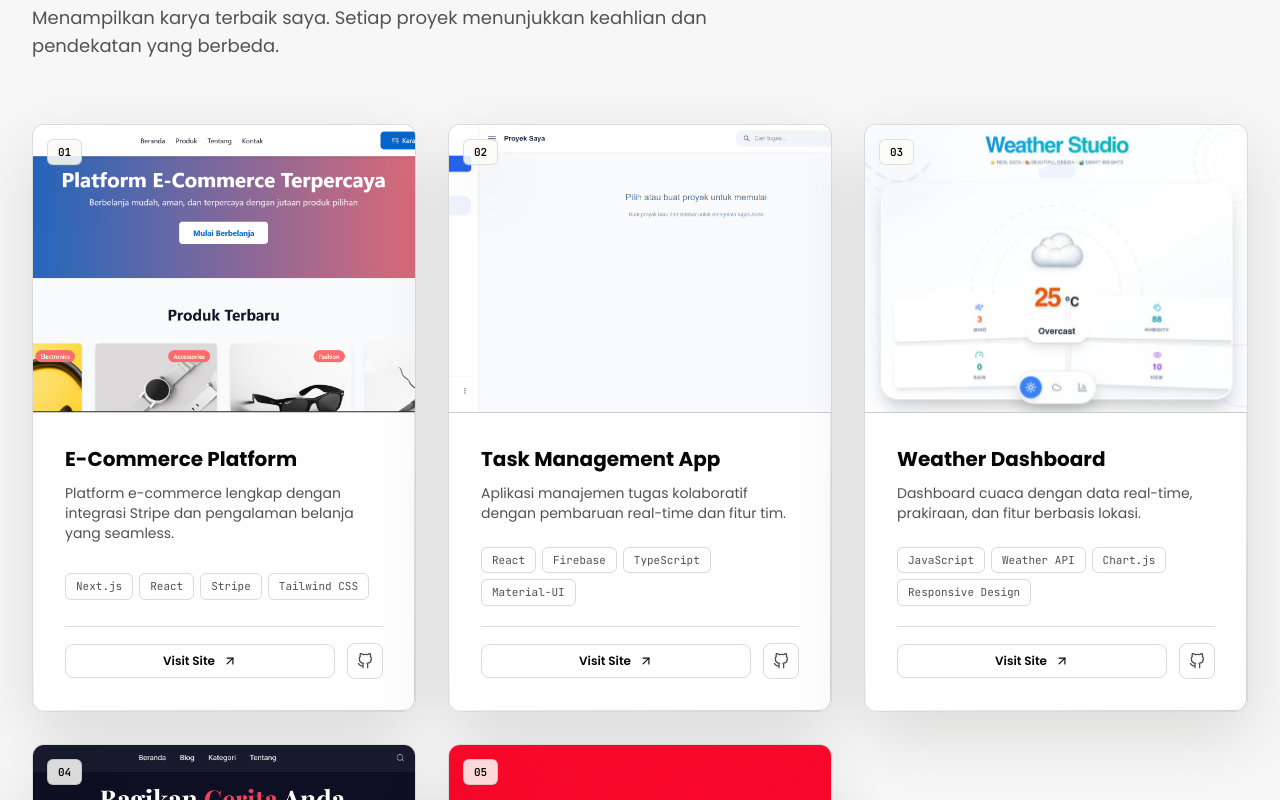
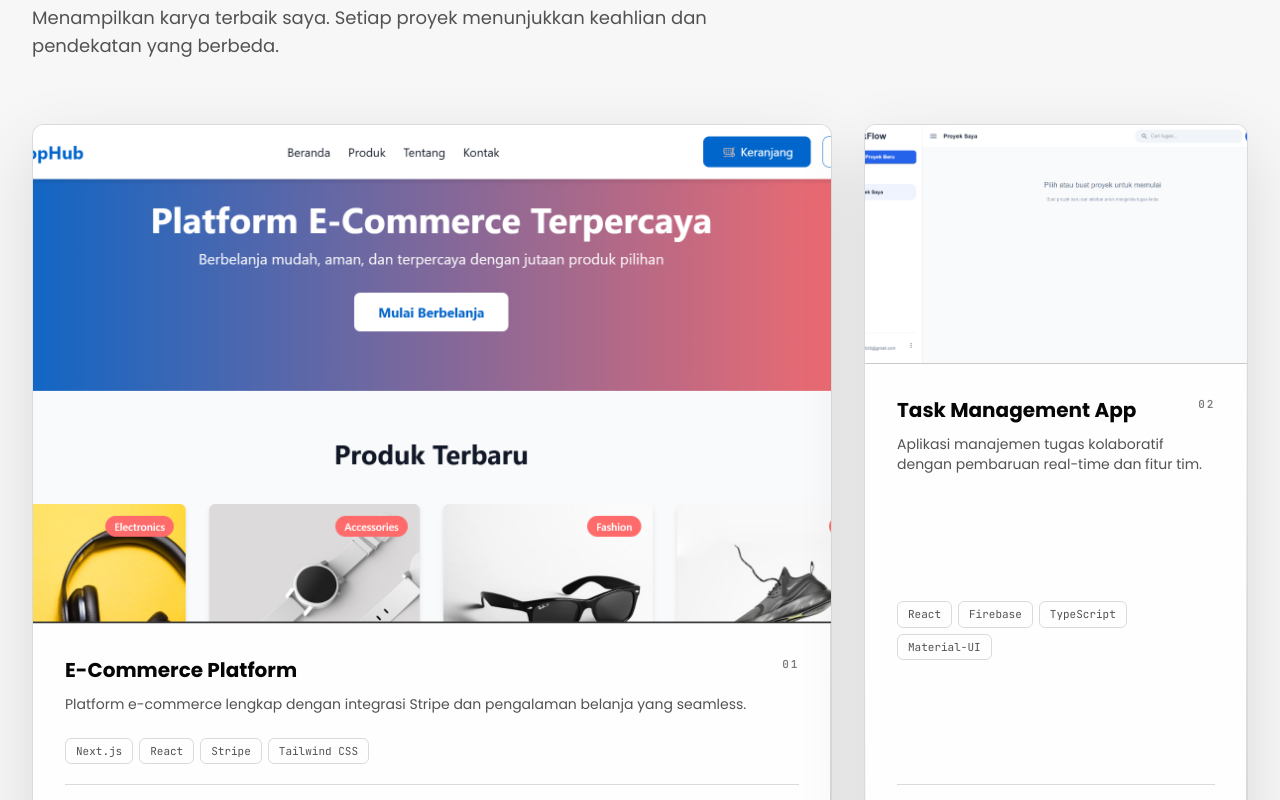
Before and after one commit to Barli-Pemula/portfolio, a Next.js app: page / in a window 1280 px wide. Shown: the part 2680-3480 px from the top of the page. Built offline with nearby package versions, Linux system fonts and the light colour scheme.

Commit message:
Improve mobile project showcase

```diff
--- a/components/Projects.tsx
+++ b/components/Projects.tsx
@@ -91,38 +91,46 @@ export default function Projects() {
           {/* Asymmetric Bento / Card Grid */}
           <motion.div className="flex lg:grid lg:grid-cols-3 gap-5 lg:gap-8 overflow-x-auto lg:overflow-visible snap-x snap-mandatory pb-4 lg:pb-0 -mx-4 px-4 lg:mx-0 lg:px-0" variants={containerVariants}>
             {projects.map((project, index) => {
-              const isSlot5 = index === 4
+              const isFeatured = index === 0
               return (
                 <motion.article
                   key={index}
-                  className="double-bezel group overflow-hidden flex flex-col justify-between min-w-[85vw] sm:min-w-[400px] lg:min-w-0 snap-start"
+                  className={`double-bezel group overflow-hidden flex flex-col justify-between min-w-[85vw] sm:min-w-[400px] lg:min-w-0 snap-start ${
+                    isFeatured ? 'lg:col-span-2' : ''
+                  }`}
                   variants={itemVariants}
                   whileHover={{ y: -6 }}
                   transition={{ duration: 0.3, ease: [0.16, 1, 0.3, 1] }}
                 >
                   {/* Top Media Canvas */}
-                  <div className="relative h-60 sm:h-72 w-full overflow-hidden bg-surface border-b border-card-border">
+                  <div className="relative aspect-[16/10] w-full overflow-hidden bg-surface border-b border-card-border">
                     <Image
                       src={project.image}
                       alt={project.title}
                       fill
-                      sizes="(max-width: 768px) 100vw, 50vw"
-                      className="object-cover object-top transition-transform duration-700 ease-out group-hover:scale-105"
+                      sizes="(max-width: 768px) 85vw, (max-width: 1280px) 50vw, 66vw"
+                      className="object-cover object-top transition-transform duration-700 ease-out group-hover:scale-[1.04]"
                     />
                     <div className="absolute inset-0 bg-gradient-to-t from-background/90 via-transparent to-transparent opacity-60 group-hover:opacity-30 transition-opacity duration-500 pointer-events-none" />
-
-                    {/* Numeric Pill Badge */}
-                    <div className="absolute top-3.5 left-3.5 px-2.5 py-1 rounded-md glass-nav border border-card-border font-mono text-[11px] font-semibold text-accent">
-                      {String(index + 1).padStart(2, '0')}
+                    <div className="absolute inset-x-4 bottom-4 flex items-end justify-between gap-4 opacity-0 translate-y-2 group-hover:opacity-100 group-hover:translate-y-0 transition-all duration-300 pointer-events-none">
+                      <span className="font-mono text-[10px] uppercase tracking-[0.18em] text-foreground">Featured case</span>
+                      <span className="inline-flex items-center gap-2 rounded-full bg-foreground px-3 py-1.5 text-[10px] font-semibold uppercase tracking-[0.12em] text-background">
+                        Explore <FiArrowUpRight className="h-3 w-3" />
+                      </span>
                     </div>
                   </div>
 
                   {/* Content Area */}
                   <div className="p-6 sm:p-8 space-y-5 flex-1 flex flex-col justify-between">
                     <div className="space-y-2.5">
-                      <h3 className="text-xl font-bold text-foreground group-hover:text-accent transition-colors duration-200">
-                        {project.title}
-                      </h3>
+                      <div className="flex items-start justify-between gap-4">
+                        <h3 className="text-xl font-bold text-foreground group-hover:text-accent transition-colors duration-200">
+                          {project.title}
+                        </h3>
+                        <span className="shrink-0 font-mono text-[11px] font-semibold tracking-[0.16em] text-subtle">
+                          {String(index + 1).padStart(2, '0')}
+                        </span>
+                      </div>
                       <p className="text-muted text-xs sm:text-sm leading-relaxed">
                         {project.description}
                       </p>
```
